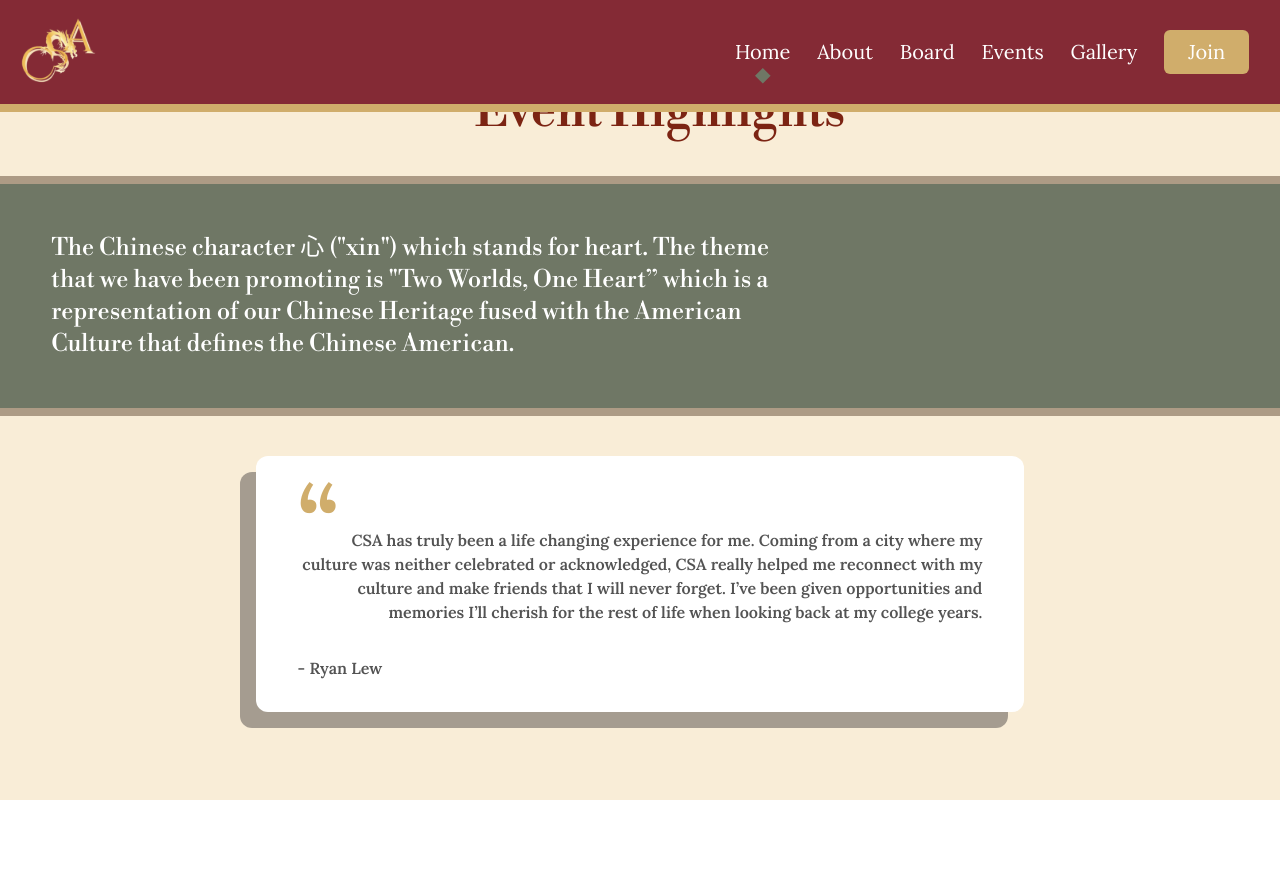
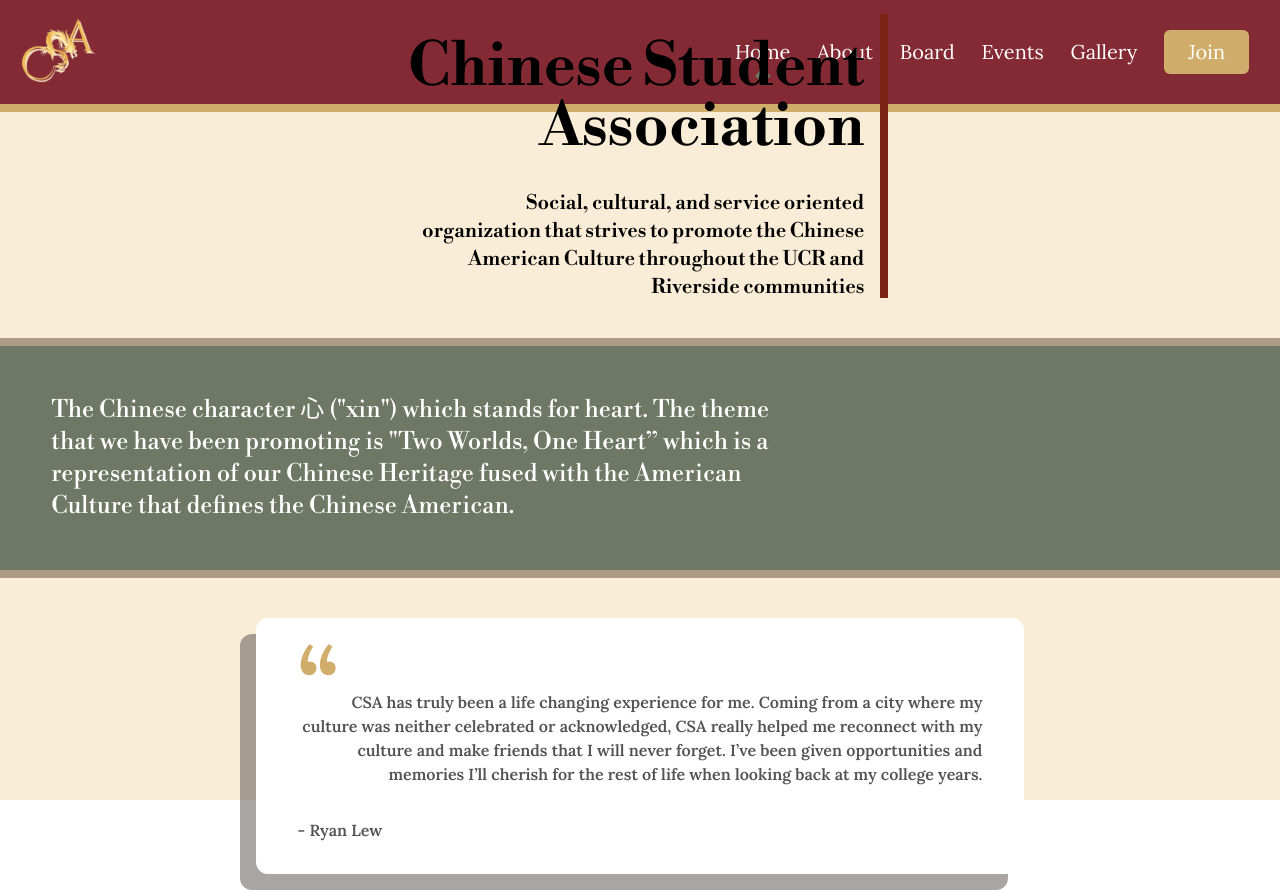
Before and after one commit to acm-ucr/csa-website, a Next.js app: page / in a window 1280 px wide. Before the commit the page ends 800 px from the top, so only its background shows below. Built offline with nearby package versions, Linux system fonts and the light colour scheme.

Commit message:
Changes to heading and clouds

```diff
--- a/src/app/page.tsx
+++ b/src/app/page.tsx
@@ -1,4 +1,5 @@
 import React from "react";
+import Header from "@/components/home/Header";
 import XinDescription from "@/components/home/XinDescription";
 import QuoteBox from "@/components/home/QuoteBox";
 import quotes from "@/data/quote-data";
@@ -8,6 +9,7 @@ const Home = () => {
   return (
     <div className="flex h-screen w-screen flex-col items-center justify-center gap-10 bg-csa-tan-100">
       <EHTitle />
+      <Header />
       <XinDescription />
       {quotes.map(({ quote, person }, index) => (
         <QuoteBox quote={quote} name={person} key={index} />
--- a/src/components/home/Header.tsx
+++ b/src/components/home/Header.tsx
@@ -1,15 +1,22 @@
 import React from "react";
+import Image from "next/image";
+import cloudsImage_csa from "@/public/home/cloudsImage_csa.svg"
 
 const Header = () => {
   return (
-    <header className="mx-auto h-[284px] max-w-xl border-r-8 border-[#964F4D] px-4 py-6 text-right">
-      <h1 className="mb-8 font-bodoni text-2xl font-bold text-[#800000] md:text-6xl">
+    <div className="relative mx-auto h-[284px] max-w-xl border-r-8 border-csa-red-100 px-4 py-6 text-right">
+      <Image
+        src={cloudsImage_csa}
+        alt="front_page_clouds"
+        className="absolute left-0 top-0 w-full h-[263px] object-cover"
+      />
+      <p className="mb-8 font-bodoni text-2xl font-bold border-csa-red-100 md:text-6xl">
         Chinese Student
         <br />
         Association
-      </h1>
+      </p>
 
-      <p className="text-4.5 max-3-3xl mx-auto font-Lora font-semibold leading-relaxed text-[#535353] md:text-xl">
+      <p className="text-4.5 max-3-3xl mx-auto font-Lora font-semibold leading-relaxed border-csa-gray-100 md:text-xl">
         Social, cultural, and service oriented
         <br />
         organization that strives to promote the Chinese
@@ -18,7 +25,7 @@ const Header = () => {
         <br />
         Riverside communities
       </p>
-    </header>
+    </div>
   );
 };
 
--- a/tailwind.config.ts
+++ b/tailwind.config.ts
@@ -3,10 +3,6 @@ module.exports = {
   content: ["./src/**/*.{ts,tsx}"],
   theme: {
     extend: {
-      fontFamily: {
-        bodoni: ["Libre Bodoni", "serif"],
-        Lora: ["Lora", "serif"],
-      },
       colors: {
         csa: {
           "red-100": "#7C2413",
```
Also changed, not shown: public/home/cloudsImage_csa.svg (added).
